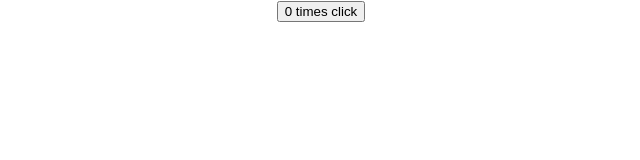
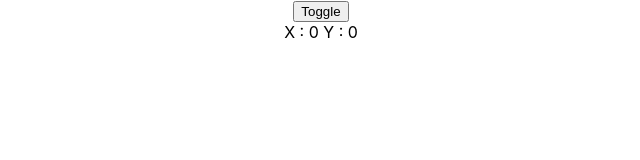
Before and after one commit to sanceth/React-Tutorial, a React (Create React App) app: page / in a window 1280 px wide. Shown: the top 160 px of the page, without its empty margins (319-959 px from the left). Built offline with nearby package versions, Linux system fonts and the light colour scheme.

Commit message:
useEfect With cleanUp

```diff
--- a/src/App.js
+++ b/src/App.js
@@ -32,6 +32,8 @@ import PrevStateHook from './Hooks/PrevStateHook';
 import StateHookObj from './Hooks/StateHookObj';
 import StateHookArr from './Hooks/StateHookArr';
 import UseEffectRender from './Hooks/UseEffectHook/UseEffectRender';
+import UseEffectCleanUp from './Hooks/UseEffectHook/UseEffectCleanUp';
+import CleanupContainer from './Hooks/UseEffectHook/CleanupContainer';
 
 function App() {
   return (
@@ -76,7 +78,9 @@ function App() {
       {/* <PrevStateHook/> */}
       {/* <StateHookObj /> */}
       {/* <StateHookArr/> */}
-      <UseEffectRender ></UseEffectRender>
+      {/* <UseEffectRender ></UseEffectRender> */}
+      {/* <UseEffectCleanUp/> */}
+      <CleanupContainer/>
     </div>
   );
 }
--- /dev/null
+++ b/src/Hooks/UseEffectHook/CleanupContainer.js
@@ -0,0 +1,15 @@
+import React , {useState,useEffect}from 'react'
+import UseEffectCleanUp from './UseEffectCleanUp'
+
+function CleanupContainer() {
+    let display = true;
+    const [flag , setFlag] = useState(display)
+    return (
+        <div>
+            <button onClick={() =>setFlag(!display)}>Toggle</button>
+            {flag && <UseEffectCleanUp/>}
+        </div>
+    )
+}
+
+export default CleanupContainer
--- /dev/null
+++ b/src/Hooks/UseEffectHook/UseEffectCleanUp.js
@@ -0,0 +1,29 @@
+import React, {useState , useEffect} from 'react'
+
+function UseEffectCleanUp() {
+    const [x , setX] = useState(0)
+    const [y , setY] = useState(0)
+
+    const logPosition = (e) =>{
+        setX(e.clientX)
+        setY(e.clientY)
+    }
+
+    useEffect(() => {
+       console.log("in useEfect")
+       window.addEventListener('mousemove', logPosition) //
+
+       // this is same as class component ComponentWillUnmount lifecycle
+       return () =>{
+           console.log("in componet unmount")
+           window.removeEventListener('mousemove',logPosition)
+       }
+    }, [])
+    return (
+        <div>
+            <span>X : {x}</span>&nbsp;<span>Y : {y}</span>
+        </div>
+    )
+}
+
+export default UseEffectCleanUp
```
